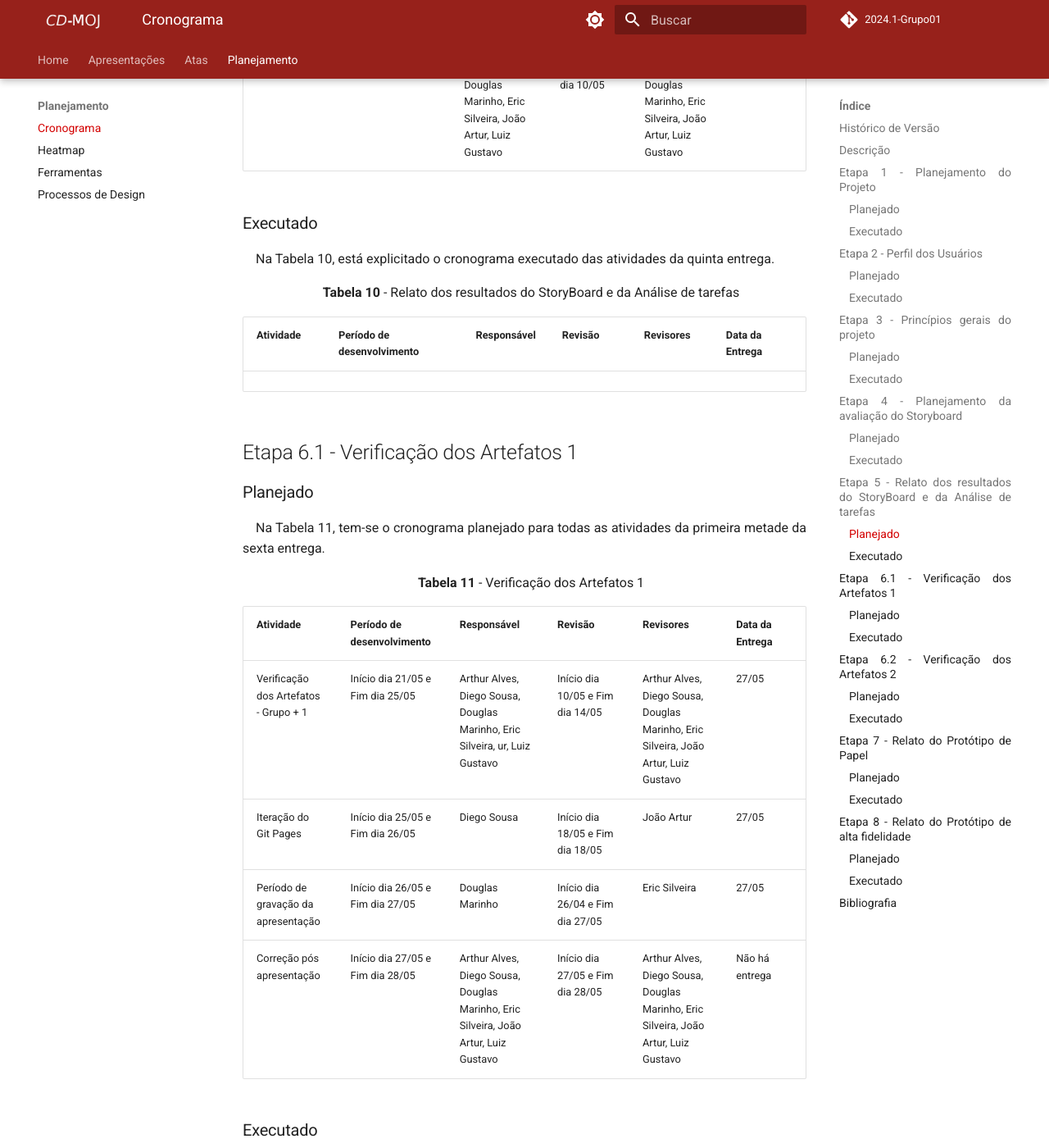
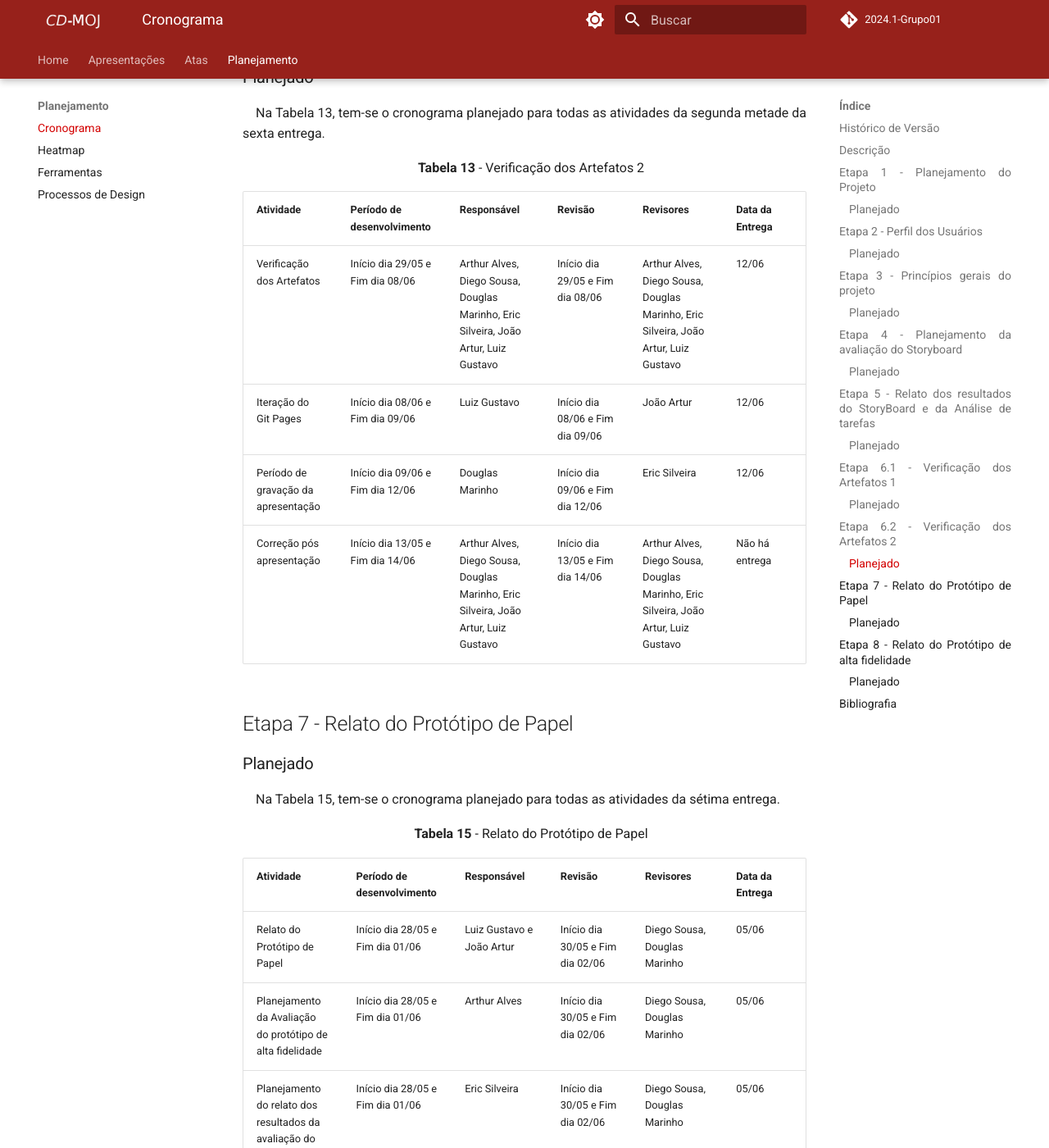
Before and after one commit to LuizGust4vo/2024.1-CD-MOJ-IHC, an MkDocs documentation site: the page built from docs/planejamento/cronograma.md, in a window 1280 px wide and 1400 px high, scrolled down 7558 px. Shown: the whole window at 82% size. Built offline with MkDocs 1.6.1 and Material for MkDocs 9.7.7, drawn with Linux system fonts in a browser that asks for light colours; comment, search, counter and statistics services are not loaded; the version menu is left out; some of the changed text lies outside the part shown.

Commit message:
Organizando o cronograma

```diff
--- a/docs/planejamento/cronograma.md
+++ b/docs/planejamento/cronograma.md
@@ -30,14 +30,14 @@ Na Tabela 1, tem-se o cronograma planejado para todas as atividades da primeira
 | Implementação do Git Pages | Início dia 19/03 e Fim dia 03/04 | Arthur Alves, Diego Sousa, Douglas Marinho, Eric Silveira, João Artur, Luiz Gustavo | Início dia 04/04 e Fim dia 07/04 |Arthur Alves, Diego Sousa, Douglas Marinho, Eric Silveira, João Artur, Luiz Gustavo | 08/04 |
 |Correção pós apresentação|Início dia 09/04 e Fim dia 10/04|Arthur Alves, Diego Sousa, Douglas Marinho, Eric Silveira, João Artur, Luiz Gustavo|Início dia 09/04 e Fim dia 10/04|Arthur Alves, Diego Sousa, Douglas Marinho, Eric Silveira, João Artur, Luiz Gustavo|Não há entrega|
 
-### Executado
+<!-- ### Executado
 
 Na Tabela 2, está explicitado o cronograma executado das atividades da primeira entrega.
 
 <font size="3"><p style="text-align: center"><b>Tabela 2</b> - Planejamento do Projeto</p></font>
 
 | Atividade | Período de desenvolvimento | Responsável | Revisão | Revisores | Data da Entrega |
-| --------- | -----------| ------------ | ------- | ------- | ------- |
+| --------- | -----------| ------------ | ------- | ------- | ------- | -->
 
 ## Etapa 2 - Perfil dos Usuários
 
@@ -56,14 +56,14 @@ Na Tabela 3, tem-se o cronograma planejado para todas as atividades da segunda e
 |Período de gravação da apresentação|Início dia 20/04 e Fim dia 21/04|Douglas Marinho|Início dia 20/04 e Fim dia 21/04|Eric Silveira|22/04|
 |Correção pós apresentação|Início dia 23/04 e Fim dia 24/04|Arthur Alves, Diego Sousa, Douglas Marinho, Eric Silveira, João Artur, Luiz Gustavo|Início dia 23/04 e Fim dia 24/04|Arthur Alves, Diego Sousa, Douglas Marinho, Eric Silveira, João Artur, Luiz Gustavo|Não há entrega|
 
-### Executado
+<!--### Executado
 
 Na Tabela 4, está explicitado o cronograma executado das atividades da segunda entrega.
 
 <font size="3"><p style="text-align: center"><b>Tabela 4</b> - Perfil dos Usuários</p></font>
 
 | Atividade | Período de desenvolvimento | Responsável | Revisão | Revisores | Data da Entrega |
-| --------- | -----------| ------------ | ------- | ------- | ------- |
+| --------- | -----------| ------------ | ------- | ------- | ------- | -->
 
 ## Etapa 3 - Princípios gerais do projeto
 
@@ -83,14 +83,14 @@ Na Tabela 5, tem-se o cronograma planejado para todas as atividades da terceira
 |Período de gravação da apresentação|Início dia 29/04 e Fim dia 29/04|Douglas Marinho|Início dia 29/04 e Fim dia 29/04|Eric Silveira|29/04|
 |Correção pós apresentação|Início dia 30/04 e Fim dia 01/05|Arthur Alves, Diego Sousa, Douglas Marinho, Eric Silveira, João Artur, Luiz Gustavo|Início dia 30/04 e Fim dia 01/05|Arthur Alves, Diego Sousa, Douglas Marinho, Eric Silveira, João Artur, Luiz Gustavo|Não há entrega|
 
-### Executado
+<!-- ### Executado
 
 Na Tabela 6, está explicitado o cronograma executado das atividades da terceira entrega.
 
 <font size="3"><p style="text-align: center"><b>Tabela 6</b> - Princípios gerais do projeto</p></font>
 
 | Atividade | Período de desenvolvimento | Responsável | Revisão | Revisores | Data da Entrega |
-| --------- | -----------| ------------ | ------- | ------- | ------- |
+| --------- | -----------| ------------ | ------- | ------- | ------- | -->
 
 ## Etapa 4 - Planejamento da avaliação do Storyboard
 
@@ -110,14 +110,14 @@ Na Tabela 7, tem-se o cronograma planejado para todas as atividades da quarta en
 |Período de gravação da apresentação|Início dia 07/04 e Fim dia 08/05|Douglas Marinho|Início dia 07/04 e Fim dia 08/05|Eric Silveira|08/05|
 |Correção pós apresentação|Início dia 09/05 e Fim dia 10/05|Arthur Alves, Diego Sousa, Douglas Marinho, Eric Silveira, João Artur, Luiz Gustavo|Início dia 09/05 e Fim dia 10/05|Arthur Alves, Diego Sousa, Douglas Marinho, Eric Silveira, João Artur, Luiz Gustavo|Não há entrega|
 
-### Executado
+<!-- ### Executado
 
 Na Tabela 8, está explicitado o cronograma executado das atividades da quarta entrega.
 
 <font size="3"><p style="text-align: center"><b>Tabela 8</b> - Planejamento da avaliação do Storyboard</p></font>
 
 | Atividade | Período de desenvolvimento | Responsável | Revisão | Revisores | Data da Entrega |
-| --------- | -----------| ------------ | ------- | ------- | ------- |
+| --------- | -----------| ------------ | ------- | ------- | ------- | -->
 
 ## Etapa 5 - Relato dos resultados do StoryBoard e da Análise de tarefas
 
@@ -136,14 +136,14 @@ Na Tabela 9, tem-se o cronograma planejado para todas as atividades da quinta en
 |Período de gravação da apresentação|Início dia 19/05 e Fim dia 20/05|Douglas Marinho|Início dia 19/04 e Fim dia 20/05|Eric Silveira|20/05|
 |Correção pós apresentação|Início dia 19/05 e Fim dia 20/05|Arthur Alves, Diego Sousa, Douglas Marinho, Eric Silveira, João Artur, Luiz Gustavo|Início dia 20/05 e Fim dia 10/05|Arthur Alves, Diego Sousa, Douglas Marinho, Eric Silveira, João Artur, Luiz Gustavo|Não há entrega|
 
-### Executado
+<!-- ### Executado
 
 Na Tabela 10, está explicitado o cronograma executado das atividades da quinta entrega.
 
 <font size="3"><p style="text-align: center"><b>Tabela 10</b> - Relato dos resultados do StoryBoard e da Análise de tarefas</p></font>
 
 | Atividade | Período de desenvolvimento | Responsável | Revisão | Revisores | Data da Entrega |
-| --------- | -----------| ------------ | ------- | ------- | ------- |
+| --------- | -----------| ------------ | ------- | ------- | ------- | -->
 
 ## Etapa 6.1 - Verificação dos Artefatos 1
 
@@ -160,14 +160,14 @@ Na Tabela 11, tem-se o cronograma planejado para todas as atividades da primeira
 |Período de gravação da apresentação|Início dia 26/05 e Fim dia 27/05|Douglas Marinho|Início dia 26/04 e Fim dia 27/05|Eric Silveira|27/05|
 |Correção pós apresentação|Início dia 27/05 e Fim dia 28/05|Arthur Alves, Diego Sousa, Douglas Marinho, Eric Silveira, João Artur, Luiz Gustavo|Início dia 27/05 e Fim dia 28/05|Arthur Alves, Diego Sousa, Douglas Marinho, Eric Silveira, João Artur, Luiz Gustavo|Não há entrega|
 
-### Executado
+<!-- ### Executado
 
 Na Tabela 12, está explicitado o cronograma executado das atividades da primeira metade da sexta entrega.
 
 <font size="3"><p style="text-align: center"><b>Tabela 12</b> - Verificação dos Artefatos 1</p></font>
 
 | Atividade | Período de desenvolvimento | Responsável | Revisão | Revisores | Data da Entrega |
-| --------- | -----------| ------------ | ------- | ------- | ------- |
+| --------- | -----------| ------------ | ------- | ------- | ------- | -->
 
 ## Etapa 6.2 - Verificação dos Artefatos 2
 
@@ -184,14 +184,14 @@ Na Tabela 13, tem-se o cronograma planejado para todas as atividades da segunda
 |Período de gravação da apresentação|Início dia 09/06 e Fim dia 12/06|Douglas Marinho|Início dia 09/06 e Fim dia 12/06|Eric Silveira|12/06|
 |Correção pós apresentação|Início dia 13/05 e Fim dia 14/06|Arthur Alves, Diego Sousa, Douglas Marinho, Eric Silveira, João Artur, Luiz Gustavo|Início dia 13/05 e Fim dia 14/06|Arthur Alves, Diego Sousa, Douglas Marinho, Eric Silveira, João Artur, Luiz Gustavo|Não há entrega|
 
-### Executado
+<!-- ### Executado
 
 Na Tabela 14, está explicitado o cronograma executado das atividades da segunda metade da sexta entrega.
 
 <font size="3"><p style="text-align: center"><b>Tabela 14</b> - Verificação dos Artefatos 2</p></font>
 
 | Atividade | Período de desenvolvimento | Responsável | Revisão | Revisores | Data da Entrega |
-| --------- | -----------| ------------ | ------- | ------- | ------- |
+| --------- | -----------| ------------ | ------- | ------- | ------- | -->
 
 ## Etapa 7 - Relato do Protótipo de Papel
 
@@ -210,14 +210,14 @@ Na Tabela 15, tem-se o cronograma planejado para todas as atividades da sétima
 |Período de gravação da apresentação|Início dia 03/06 e Fim dia 05/06|Douglas Marinho|Início dia 03/06 e Fim dia 05/06|Eric Silveira|05/06|
 |Correção pós apresentação|Início dia 06/06 e Fim dia 07/06|Arthur Alves, Diego Sousa, Douglas Marinho, Eric Silveira, João Artur, Luiz Gustavo|Início dia 06/06 e Fim dia 07/06|Arthur Alves, Diego Sousa, Douglas Marinho, Eric Silveira, João Artur, Luiz Gustavo|Não há entrega|
 
-### Executado
+<!-- ### Executado
 
 Na Tabela 16, está explicitado o cronograma executado das atividades da sétima entrega.
 
 <font size="3"><p style="text-align: center"><b>Tabela 16</b> - Relato do Protótipo de Papel</p></font>
 
 | Atividade | Período de desenvolvimento | Responsável | Revisão | Revisores | Data da Entrega |
-| --------- | -----------| ------------ | ------- | ------- | ------- |
+| --------- | -----------| ------------ | ------- | ------- | ------- | -->
 
 ## Etapa 8 - Relato do Protótipo de alta fidelidade
 
@@ -234,14 +234,14 @@ Na Tabela 17, tem-se o cronograma planejado para todas as atividades da oitava e
 |Período de gravação da apresentação|Início dia 18/06 e Fim dia 20/06|Douglas Marinho|Início dia 18/06 e Fim dia 20/06|Eric Silveira|20/06|
 |Correção pós apresentação e finalização do projeto|Início dia 20/06 e Fim dia 24/06|Arthur Alves, Diego Sousa, Douglas Marinho, Eric Silveira, João Artur, Luiz Gustavo|Início dia 20/06 e Fim dia 24/06|Arthur Alves, Diego Sousa, Douglas Marinho, Eric Silveira, João Artur, Luiz Gustavo|Não há entrega|
 
-### Executado
+<!-- ### Executado
 
 Na Tabela 18, está explicitado o cronograma executado das atividades da oitava entrega.
 
 <font size="3"><p style="text-align: center"><b>Tabela 18</b> - Relato do Protótipo de alta fidelidade</p></font>
 
 | Atividade | Período de desenvolvimento | Responsável | Revisão | Revisores | Data da Entrega |
-| --------- | -----------| ------------ | ------- | ------- | ------- |
+| --------- | -----------| ------------ | ------- | ------- | ------- | -->
 
 ## <a>Bibliografia</a>
 
```
